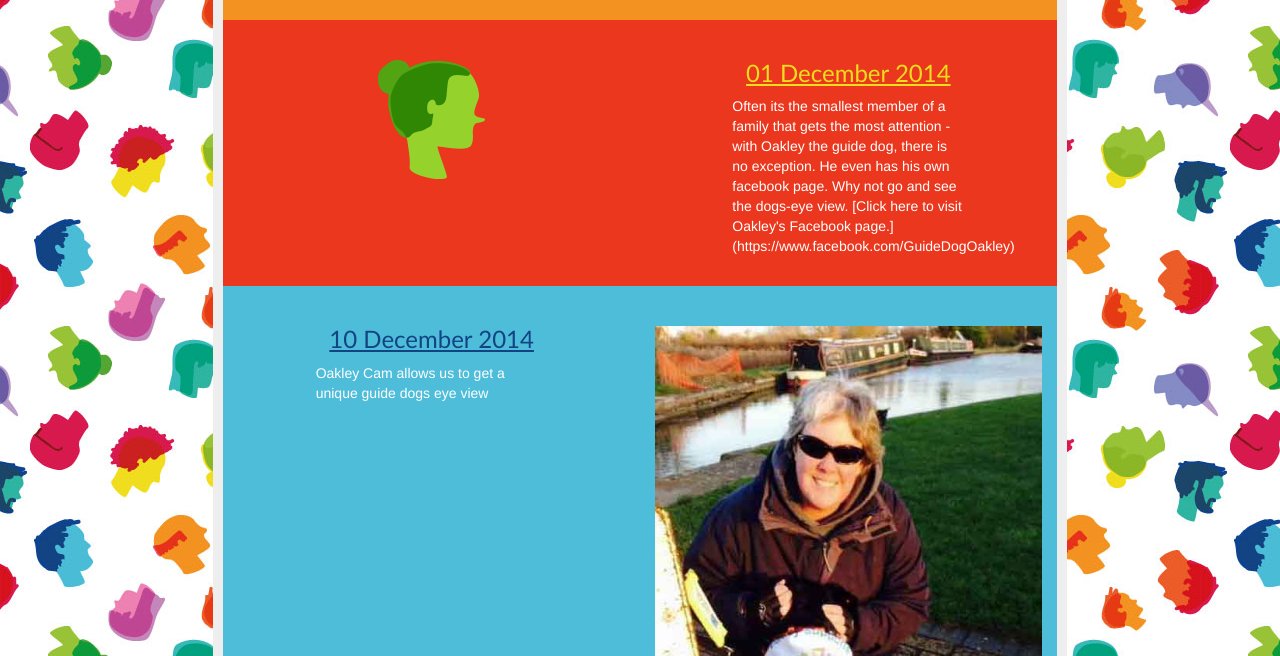
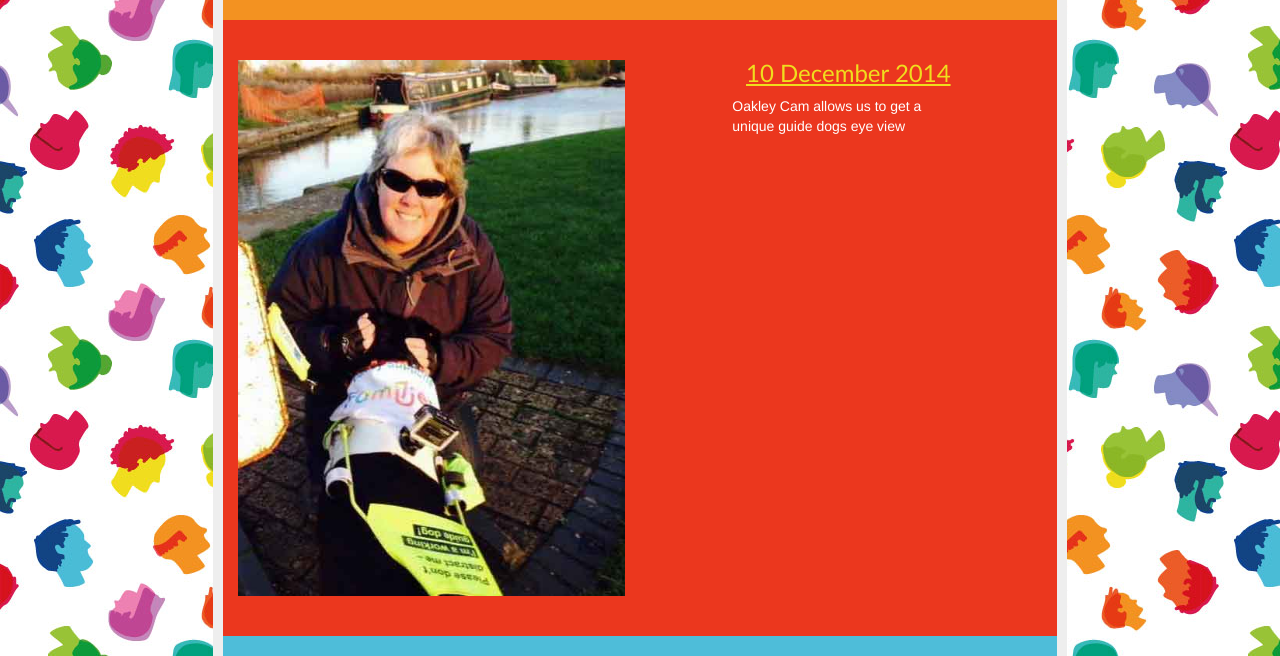
Before and after one commit to big-cat/7-families, a Jekyll site: the page built from _timelines/clarke.markdown, in a window 1280 px wide and 1400 px high, scrolled down 348 px. Shown: the part 202-858 px from the top of the window. Built offline with Jekyll 4.4.1, drawn with Linux system fonts in a browser that asks for light colours; some of the changed text lies outside the part shown; grey boxes are pictures that could not be loaded.

Commit message:
Updated Clarke

```diff
--- a/_timelines/clarke.markdown
+++ b/_timelines/clarke.markdown
@@ -8,13 +8,6 @@
     bricks and mortar for a house boat and guide dog Oakley.'
   image:
   video: https://www.youtube.com/embed/lgbjJ20rq0Q
-- date: 2014-12-01 00:00:00.000000000 Z
-  text: |-
-    Often its the smallest member of a family that gets the most attention - with Oakley the guide dog, there is no exception. He even has his own facebook page. Why not go and see the dogs-eye view.
-
-    [Click here to visit Oakley's Facebook page.](https://www.facebook.com/GuideDogOakley)
-  image: "/uploads/img_placeholder-clarke-family.png"
-  video:
 - date: 2014-12-10 00:00:00.000000000 Z
   text: Oakley Cam allows us to get a unique guide dogs eye view
   image: "/uploads/img_oakley-guide-dog.jpg"
@@ -26,6 +19,13 @@
     with just a few simple additions. It's another powerful story chock full of positivity.
   image:
   video: https://www.youtube.com/embed/Mu62Nc0OgQw
+- date: 2014-12-01 00:00:00.000000000 Z
+  text: |-
+    Often its the smallest member of a family that gets the most attention - with Oakley the guide dog, there is no exception. He even has his own facebook page. Why not go and see the dogs-eye view.
+
+    [Click here to visit Oakley's Facebook page.](https://www.facebook.com/GuideDogOakley)
+  image: "/uploads/img_placeholder-clarke-family.png"
+  video:
 - date: 2015-01-06 00:00:00.000000000 Z
   text: |-
     Tracey has been putting her laptop to good use and has written a piece for Cover Magazine. It is a personal account of how her life changed and how her family has adapted.
```
